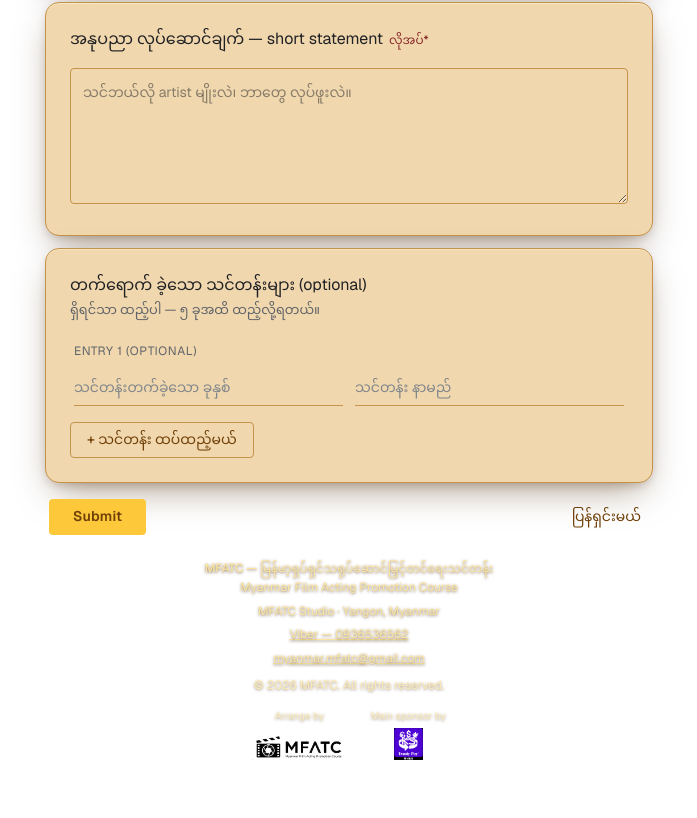
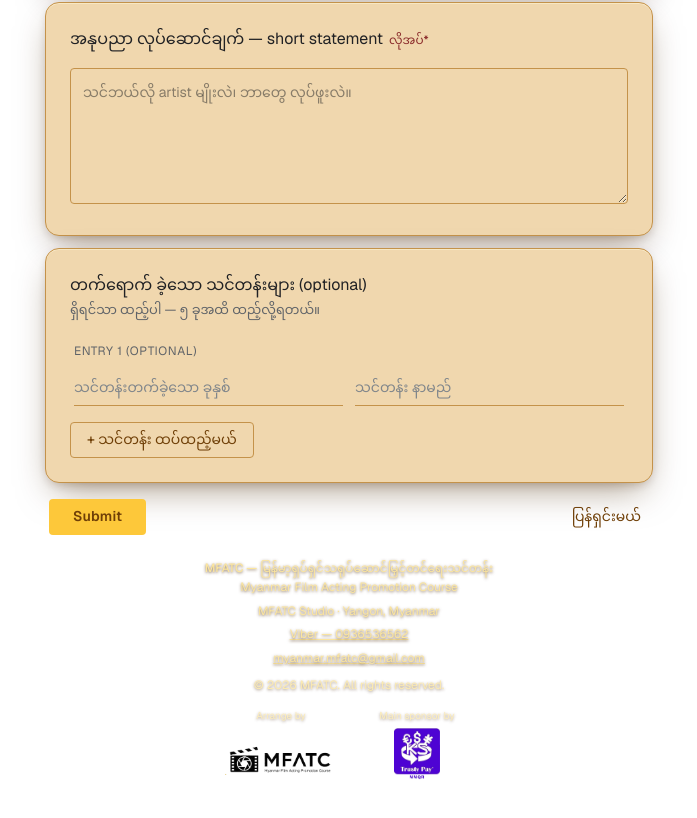
Before and after one commit to Brilliant-Dev-Studio/mfatc-media, a Next.js app: page / in a window 1280 px wide. Shown: the part 3229-4047 px from the top of the page, without its empty margins (291-988 px from the left). Built offline with nearby package versions, Linux system fonts and the light colour scheme.

Commit message:
fix:update

```diff
--- a/app/page.tsx
+++ b/app/page.tsx
@@ -296,16 +296,16 @@ export default function FormPage() {
               <img
                 src="/IMG_4294.png"
                 alt="MFATC"
-                className="mt-1 h-7 w-auto sm:h-8"
+                className="mt-1 h-12 w-24 object-contain sm:h-14 sm:w-28"
               />
             </div>
             <div className="flex flex-col items-center">
               <span className="text-[10px] opacity-70">Main sponsor by</span>
               {/* eslint-disable-next-line @next/next/no-img-element */}
               <img
-                src="/partnerby.jpg"
+                src="/partnerby.png"
                 alt="Main sponsor"
-                className="mt-1 h-7 w-auto sm:h-8"
+                className="mt-1 h-12 w-24 object-contain sm:h-14 sm:w-28"
               />
             </div>
           </div>
@@ -729,16 +729,16 @@ export default function FormPage() {
             <img
               src="/IMG_4294.png"
               alt="MFATC"
-              className="mt-1 h-7 w-auto sm:h-8"
+              className="mt-1 h-12 w-24 object-contain sm:h-14 sm:w-28"
             />
           </div>
           <div className="flex flex-col items-center">
             <span className="text-[10px] opacity-70">Main sponsor by</span>
             {/* eslint-disable-next-line @next/next/no-img-element */}
             <img
-              src="/partnerby.jpg"
+              src="/partnerby.png"
               alt="Main sponsor"
-              className="mt-1 h-7 w-auto sm:h-8"
+              className="mt-1 h-12 w-24 object-contain sm:h-14 sm:w-28"
             />
           </div>
         </div>
```
Also changed, not shown: public/partnerby.jpg (deleted), public/partnerby.png (added).
